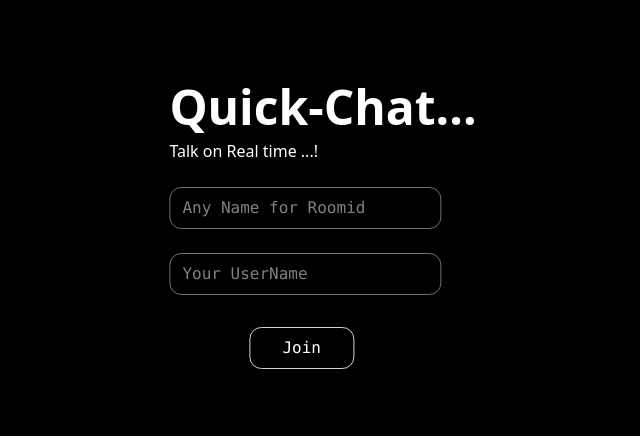
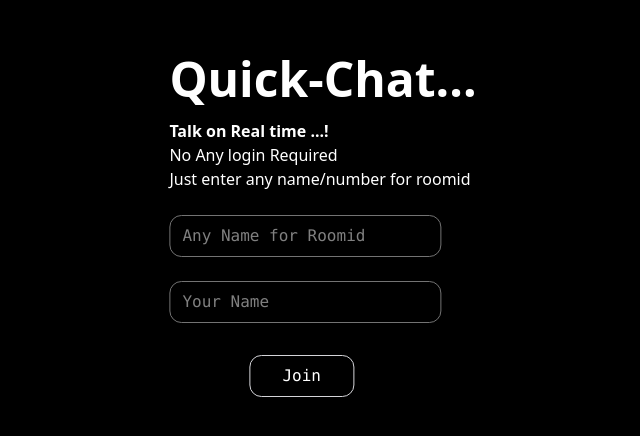
Before and after one commit to RaunaK-cap/Chat-app, a React (Vite) app in the folder 03-FE-websocket/: page / in a window 1280 px wide. Shown: the part 158-594 px from the top of the page, without its empty margins (317-957 px from the left). Built offline with nearby package versions, Linux system fonts and the light colour scheme; no server answers.

Commit message:
improved homepage UI

```diff
--- a/03-FE-websocket/src/pages/Homepage.tsx
+++ b/03-FE-websocket/src/pages/Homepage.tsx
@@ -14,8 +14,10 @@ const Homepage = ({roomid , setroomid , username , setusername , handler }: sche
     <div className={`h-screen text-white bg-black bg-cover `}>
 
     <div className="absolute top-1/2 left-1/2 -translate-x-1/2 -translate-y-1/2">
-      <h1 className=' font-bold sm:text-5xl sm:mb-2 relative left-0 text-4xl sm:relative sm:left-0'>Quick-Chat...</h1>
-      <p className=" font-thin"> Talk on Real time ...! </p>
+      <h1 className=' font-bold sm:text-5xl sm:mb-2 pb-2 relative left-0 text-4xl sm:relative sm:left-0'>Quick-Chat...</h1>
+      <p className=" font-semibold text-md"> Talk on Real time ...! </p>
+      <p className=" font-thin"> No Any login Required</p>
+      <p className=" font-thin"> Just enter any name/number for roomid</p>
       <div className="py-6">
         <input
 
@@ -29,7 +31,7 @@ const Homepage = ({roomid , setroomid , username , setusername , handler }: sche
       value={username}
         onChange={(e)=>{setusername(e.target.value)}}
         className='p-2 px-12 rounded-xl text-white bg-black border border-neutral-500 text-left pl-3 font-mono outline-none hover:border-white '
-        placeholder='Your UserName '/>
+        placeholder='Your Name '/>
       <div>
 
       </div>
```
